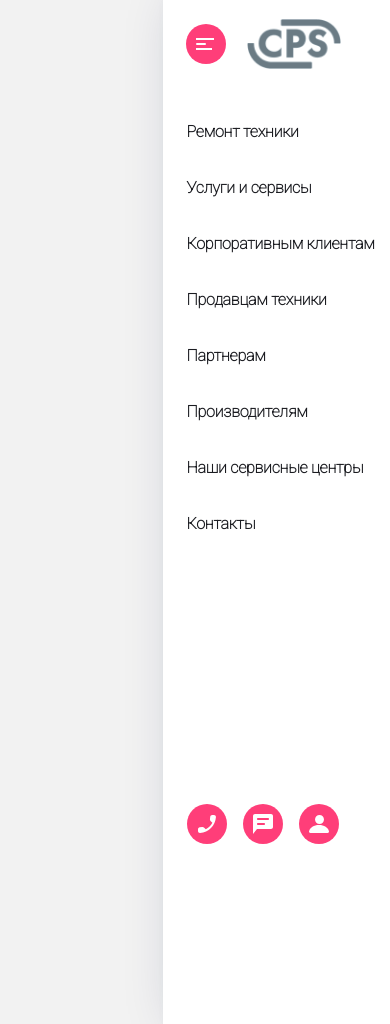
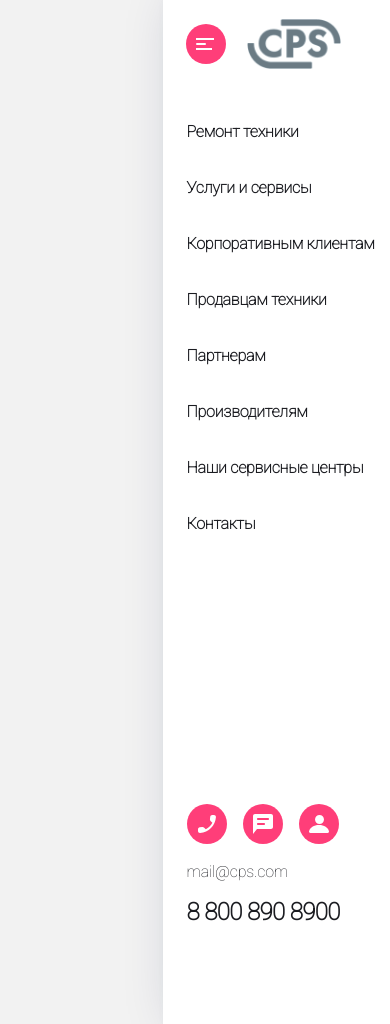
Before and after one commit to MasterKho/CPSmaket3, a plain HTML site: page index.html in a window 390 px wide. Shown: the top 1024 px of the page. Drawn offline with nearby package versions, Linux system fonts and the light colour scheme.

Commit message:
start & end footer mail&phone

```diff
--- a/css/footer.css
+++ b/css/footer.css
@@ -30,3 +30,26 @@
     border-radius: 50%;
     background-color: var(--main-bg-color);
  }
+
+ .mailto{
+     position:absolute;
+     height: 24px;
+     left: 24px;
+     top: calc(50% - 24px/2 + 360px);
+     font-size: 16px;
+     line-height: 24px;
+     letter-spacing: -0.2px;
+     color: #1B1C21;
+ }
+
+ .telephone{
+    position: absolute;
+    height: 32px;
+    left: 24px;
+    top: calc(50% - 32px/2 + 400px);
+    font-size: 24px;
+    line-height: 32px;
+    letter-spacing: -0.6px;
+    color: #1B1C21;
+    font-weight: bold;
+ }
--- a/index.html
+++ b/index.html
@@ -54,6 +54,10 @@
               <a href="#" class="footer__link message-icon"></a>
               <a href="#" class="footer__link contacts-icon"></a>
           </div>
+          <div>
+              <a href="mailto: mail@cps.com" class="mailto">mail@cps.com</a>
+              <a href="tel: 8 800 890 8900" class="telephone">8 800 890 8900</a>
+            </div>
       </footer>
   </body>
 </html>
```
